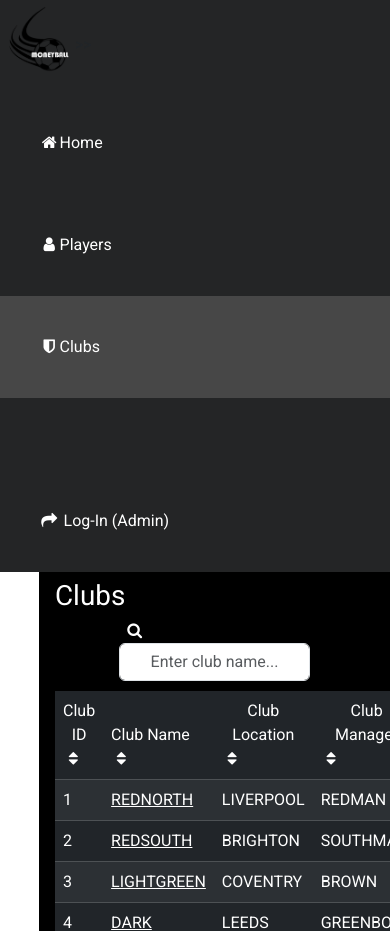
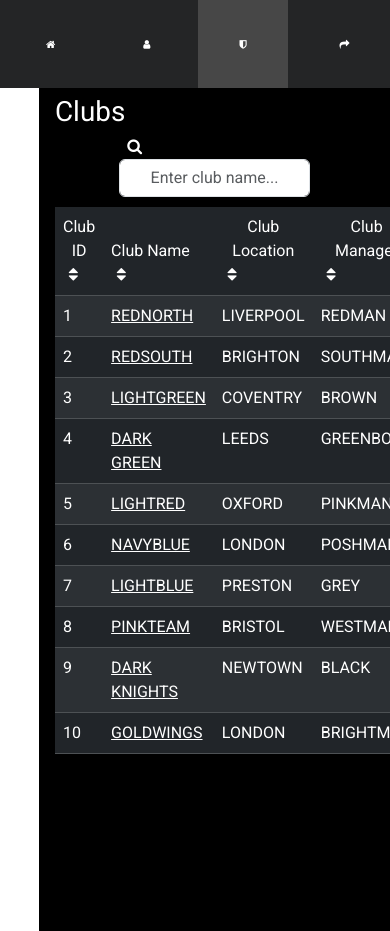
Before and after one commit to arthurmilner01/systems-development-group-project, a Flask app: page /clubs in a window 390 px wide; the page is wider, and only the part inside the window is pictured. Shown: the top 931 px of that part. Run offline with Flask 2, Linux system fonts and the light colour scheme; data comes from the database, SQL or seed files in the repository.

Commit message:
sidebar for mobile view

```diff
--- a/Dashboard/static/styles.css
+++ b/Dashboard/static/styles.css
@@ -160,16 +160,38 @@ Change colour for when button is pressed
   }
 
   [class="sidebar"]{
-    height: 10%;
     width: 100%;
     position:relative;
+    font-size: 0px;
+    padding: 0%;
+    display: flex;
+    justify-content: space-between;
+  }
+
+  #sidebar-icon-home{
+    font-size: 10px;
+  }
+
+  #sidebar-icon-player{
+    font-size: 10px;
+  }
+
+  #sidebar-icon-clubs{
+    font-size: 10px;
+  }
+
+  #sidebar-icon-admin{
+    font-size: 10px;
   }
 
   #logo{
-    max-width: 75px;
-    max-height: 75px;
-    margin-left: auto;
-    margin-right: auto;
-    margin-bottom:2vh;
+    display: none;
+    margin: none;
+    padding:none;
+  }
+
+  [class="div.content"]{
+    margin-left: 0%;
+    width: 100%;
   }
 }
--- a/Dashboard/templates/base.html
+++ b/Dashboard/templates/base.html
@@ -21,12 +21,12 @@
 
     <img id="logo" src="{{ url_for('static', filename='images/logo.png') }}" alt="Company Logo" width="100%" div class="logo" onclick=window.location.href="{{ url_for('home') }}"></div>>>
     {% if session.get("currentUserEmail") == None %}
-      <a {% block home %}{% endblock %} href="{{ url_for('home') }}"><i class="fa fa-fw fa-home"></i>Home</a>
-      <a {% block players %}{% endblock %} href="{{ url_for('players') }}"><i class="fa fa-fw fa-user"></i>Players</a>
-      <a {% block clubs %}{% endblock %} href="{{ url_for('clubs') }}"><i class="fa fa-fw fa-shield"></i>Clubs</a>
+      <a {% block home %}{% endblock %} href="{{ url_for('home') }}"><i class="fa fa-fw fa-home" id="sidebar-icon-home"></i>Home</a>
+      <a {% block players %}{% endblock %} href="{{ url_for('players') }}"><i class="fa fa-fw fa-user" id="sidebar-icon-player"></i>Players</a>
+      <a {% block clubs %}{% endblock %} href="{{ url_for('clubs') }}"><i class="fa fa-fw fa-shield" id="sidebar-icon-clubs"></i>Clubs</a>
     {% endif %}
     <br><br><br>
-    <a {% block login %}{% endblock %} href="{{ url_for('login') }}"><i class="fa fa-fw fa-share"></i>
+    <a {% block login %}{% endblock %} href="{{ url_for('login') }}"><i class="fa fa-fw fa-share" id="sidebar-icon-admin"></i>
       {% if session.get("currentUserEmail") == None %}
                     Log-In (Admin)
       {% else %}
```
